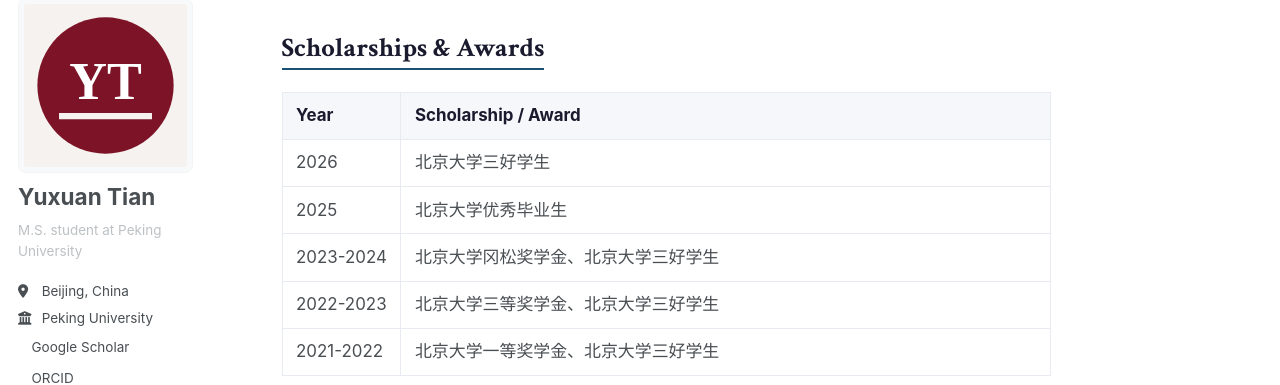
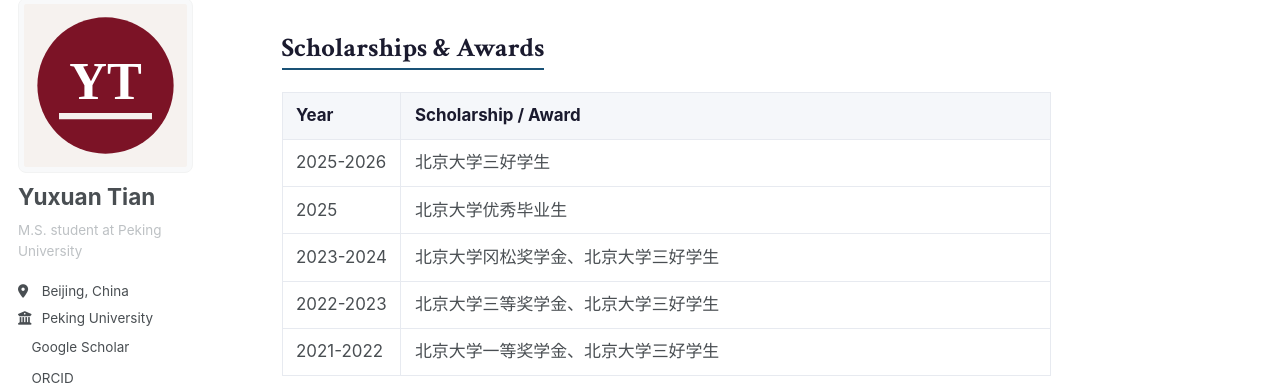
Before and after one commit to meowameowameow/meowameowameow.github.io, a Jekyll site: the page built from _pages/about.md, in a window 1280 px wide and 900 px high, scrolled down 749 px. Shown: the part 108-493 px from the top of the window. Built offline with Jekyll 4.4.1, drawn with Linux system fonts in a browser that asks for light colours; a style sheet for code colours, icons or effects is not loaded.

Commit message:
修正北京大学三好学生荣誉学年

```diff
--- a/_pages/about.md
+++ b/_pages/about.md
@@ -53,7 +53,7 @@ hide_title: true
 
 | Year | Scholarship / Award |
 | --- | --- |
-| 2026 | 北京大学三好学生 |
+| 2025-2026 | 北京大学三好学生 |
 | 2025 | 北京大学优秀毕业生 |
 | 2023-2024 | 北京大学冈松奖学金、北京大学三好学生 |
 | 2022-2023 | 北京大学三等奖学金、北京大学三好学生 |
```
